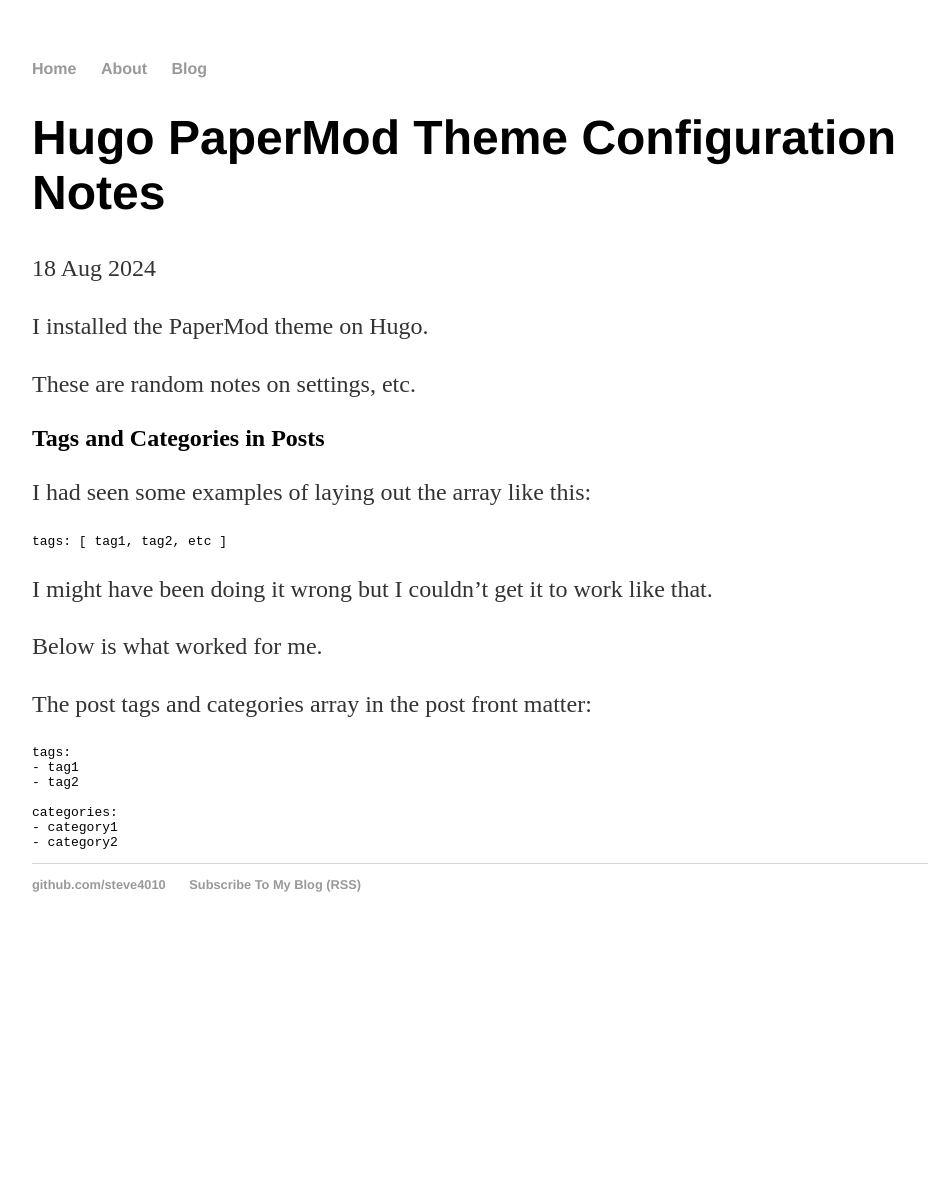
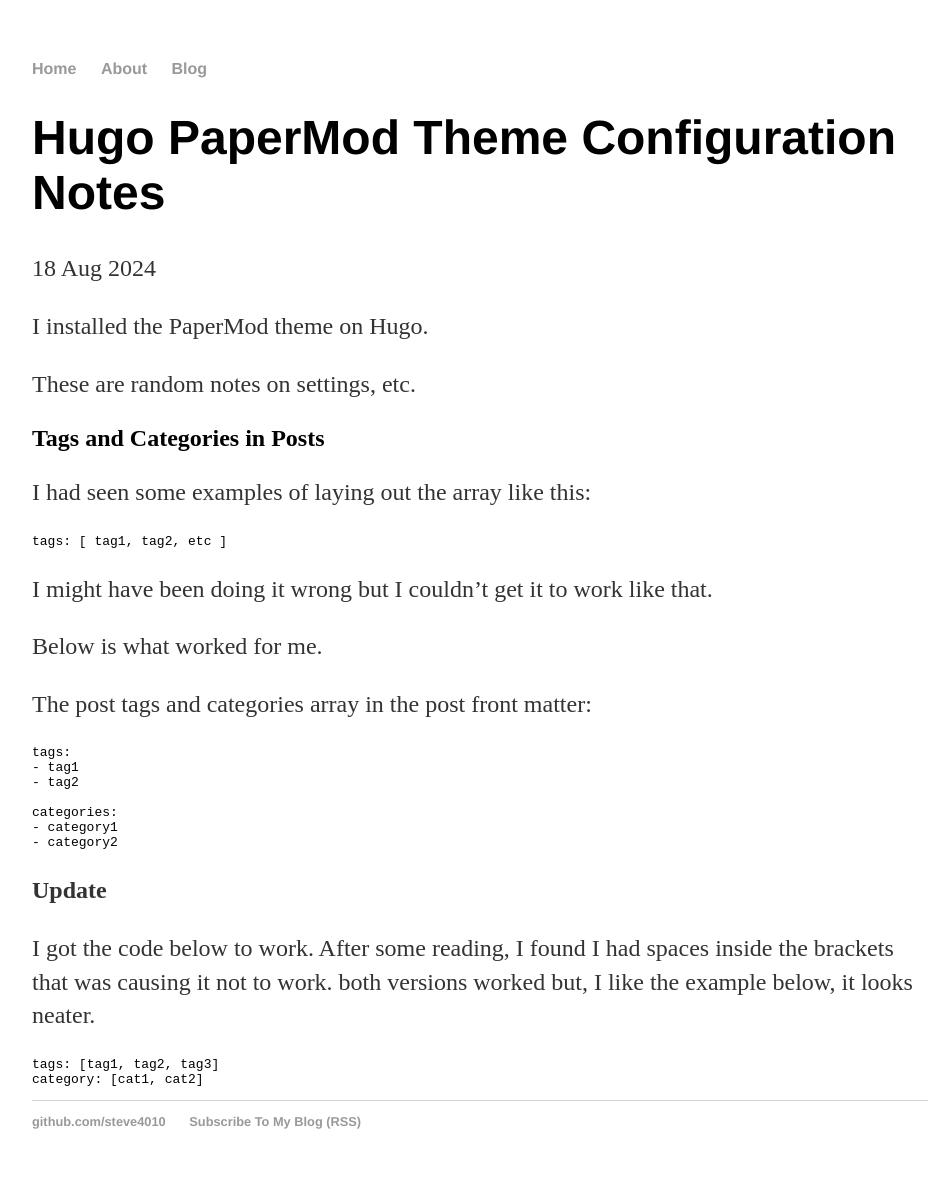
Before and after one commit to steve4010/steve4010.github.io, a Jekyll site: the page built from _posts/2024-08-18-hugo-papermod-theme-configuration-notes.md, in a window 1280 px wide. Shown: the whole page, without its empty margins (160-1103 px from the left). Built offline with Jekyll 4.4.1, drawn with Linux system fonts in a browser that asks for light colours; before the commit the page ends 952 px from its top, so only the background shows below that.

Commit message:
edit blog post 2024-08-18

````diff
--- a/_posts/2024-08-18-hugo-papermod-theme-configuration-notes.md
+++ b/_posts/2024-08-18-hugo-papermod-theme-configuration-notes.md
@@ -30,3 +30,12 @@
 - category1
 - category2
 ```
+**Update**
+
+I got the code below to work.  After some reading, I found I had spaces inside the brackets that was causing it not to work.
+both versions worked but, I like the example below, it looks neater.
+
+```sh
+tags: [tag1, tag2, tag3]
+category: [cat1, cat2]
+```
````
